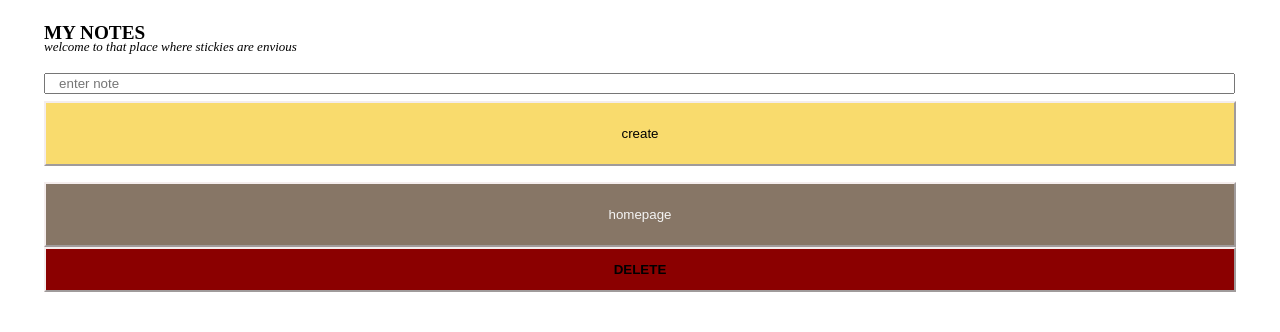
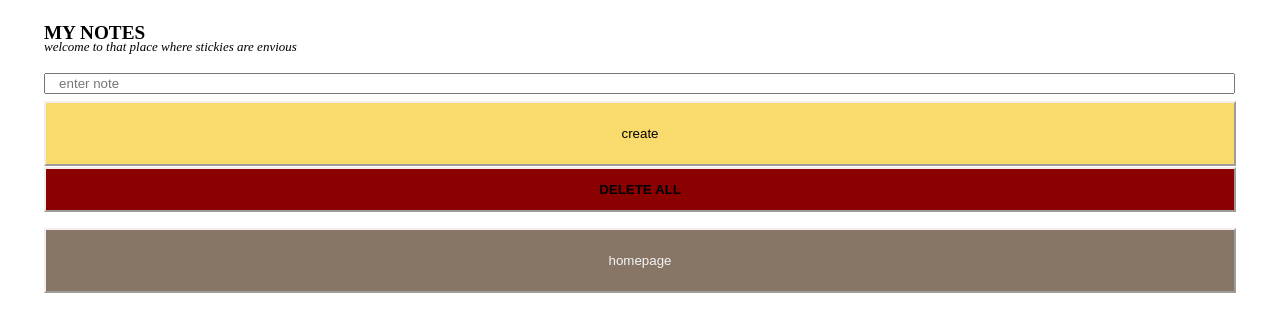
Before and after one commit to LaTonia-Mertica/todo-django-app, a Django app: page /todolist/notes in a window 1280 px wide. Shown: the top 332 px of the page. Run offline with Django 3.2, Linux system fonts and the light colour scheme; data that the repository does not hold is empty.

Commit message:
fine tuned overall todolist

```diff
--- a/todolist/templates/notes.html
+++ b/todolist/templates/notes.html
@@ -18,6 +18,11 @@
         <input type="submit" name="create" value="create" style="padding: 23px; background-color: #f9db6d; border-color: #f4eded; cursor: pointer; width: 100%; margin-top: 7px;" />
     </form>
 
+    <form action="{% url 'notes' %}" method="POST" style="text-align: center;">
+        {% csrf_token %}
+    <input type="submit" name="delete" value="DELETE ALL" style="width: 100%; padding: 13px; background-color: darkred; border-color: #f4eded; cursor: pointer; font-weight: bold; margin-top: 1px;"/>
+</form>
+
     <ol>
         {% for note in notes %}
         <li>
@@ -30,9 +35,5 @@
         <input type="submit" value="homepage" style="width: 100%; padding: 23px; background-color: #877666; color: whitesmoke; border-color: #f4eded; cursor: pointer;" />
     </form>
 
-    <form action="{% url 'notes' %}" method="POST" style="text-align: center;">
-        {% csrf_token %}
-    <input type="submit" name="delete" value="DELETE" style="width: 100%; padding: 13px; background-color: darkred; border-color: #f4eded; cursor: pointer; font-weight: bold;"/>
-</form>
     </body>
     </html>
```
Also changed, not shown: db.sqlite3.
